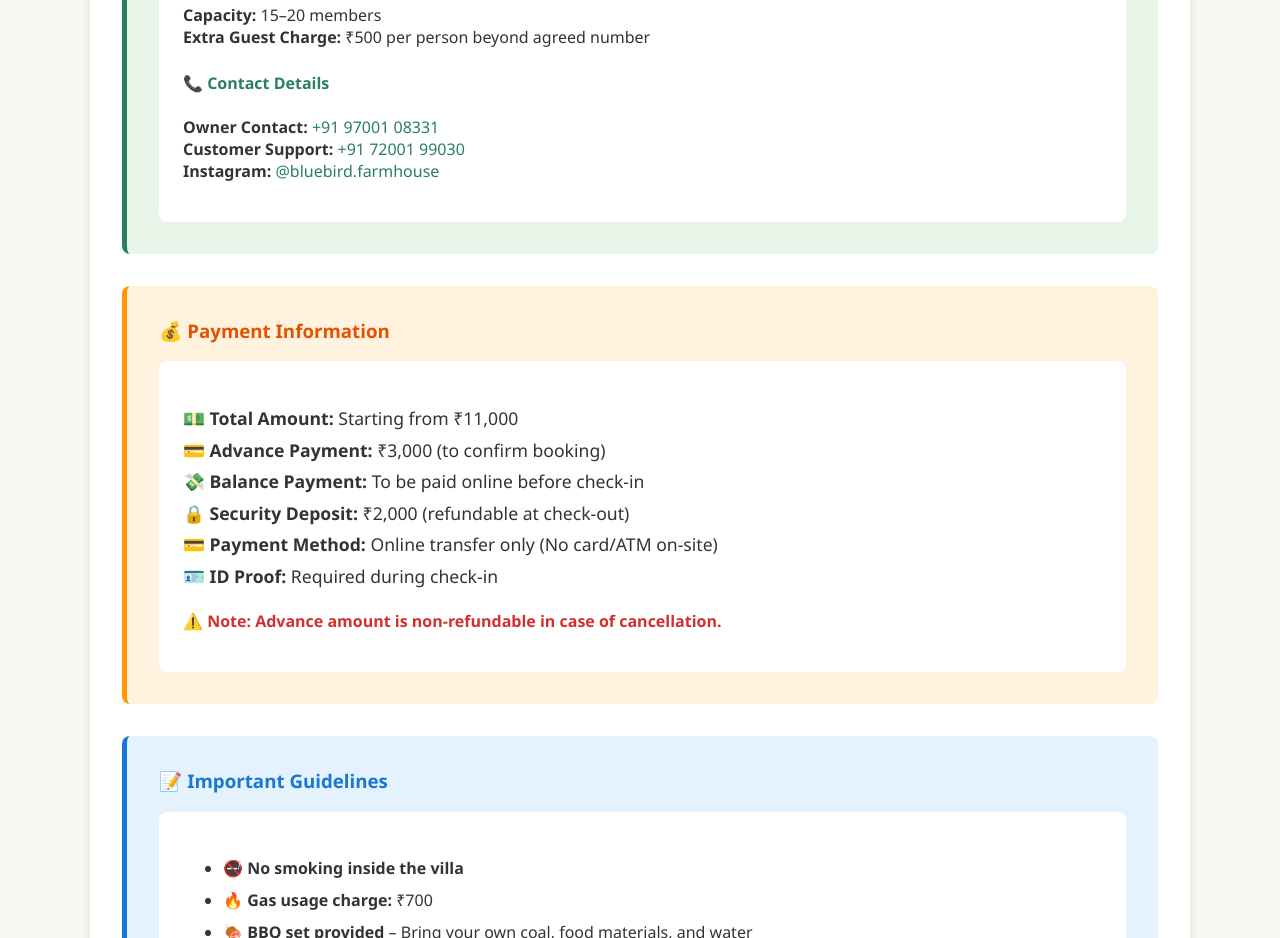
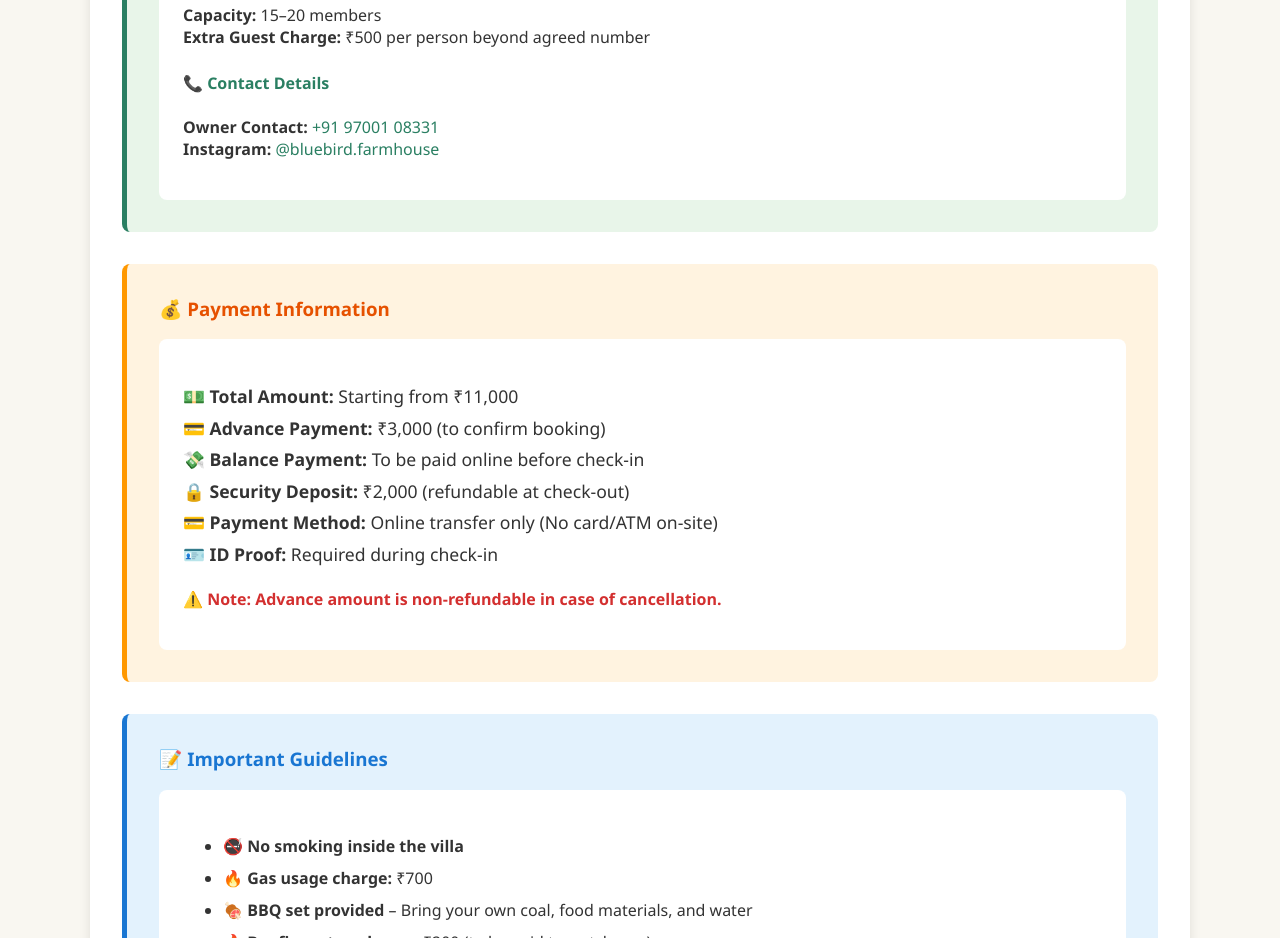
Before and after one commit to imtiyazmygit/bluebirdfarmhouse, a plain HTML site: page booking.html in a window 1280 px wide. Shown: the part 980-1918 px from the top of the page. Drawn offline with Linux system fonts and the light colour scheme.

Commit message:
Remove customer support contact from booking.html

```diff
--- a/booking.html
+++ b/booking.html
@@ -69,7 +69,7 @@
           <h4 style="color: #2a7f62; margin-top: 1.5rem;">📞 Contact Details</h4>
           <p>
             <strong>Owner Contact:</strong> <a href="tel:+919700108331">+91 97001 08331</a><br>
-            <strong>Customer Support:</strong> <a href="tel:+917200199030">+91 72001 99030</a><br>
+
             <strong>Instagram:</strong> <a href="https://www.instagram.com/bluebird.farmhouse" target="_blank">@bluebird.farmhouse</a>
           </p>
         </div>
```
